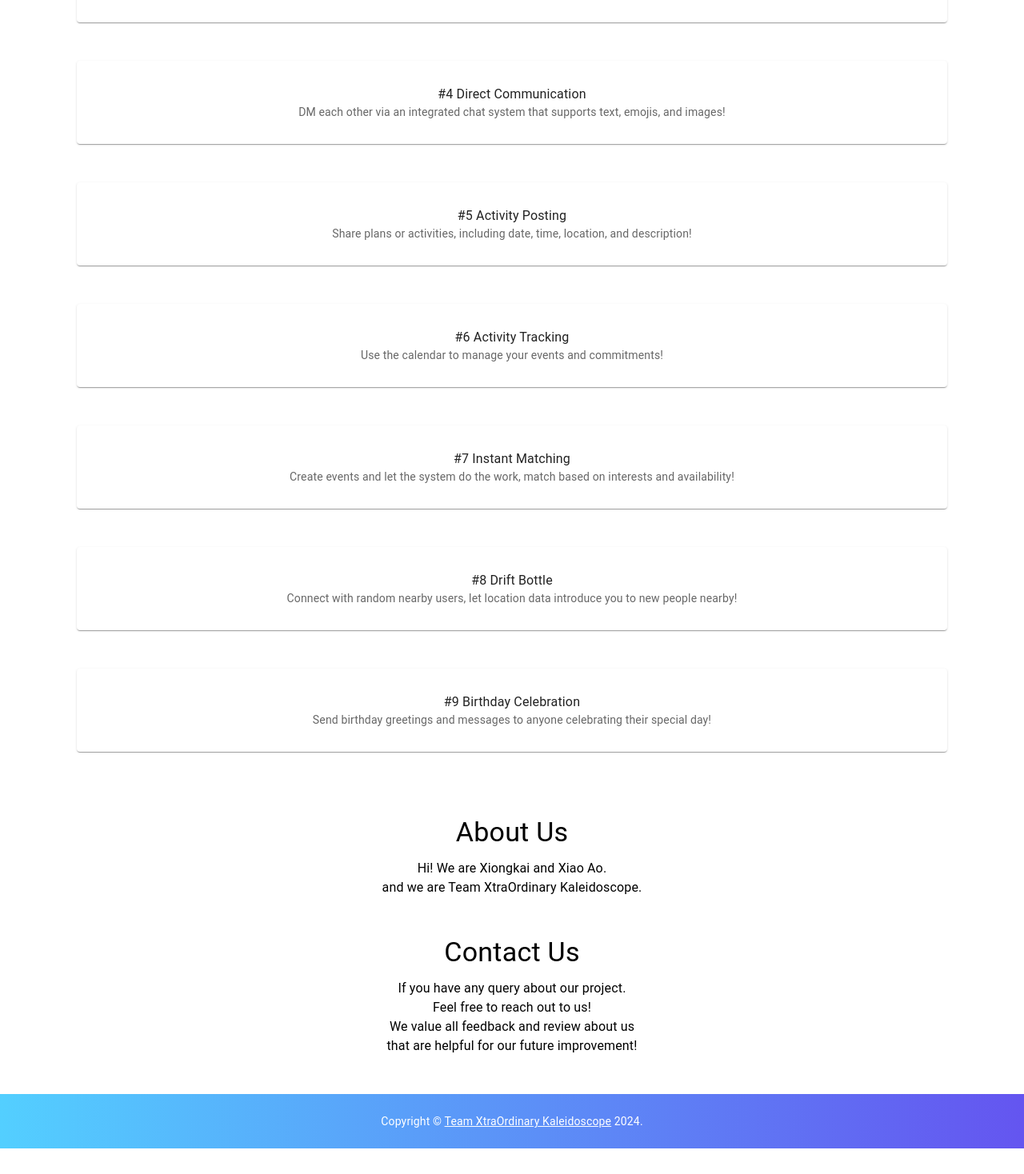
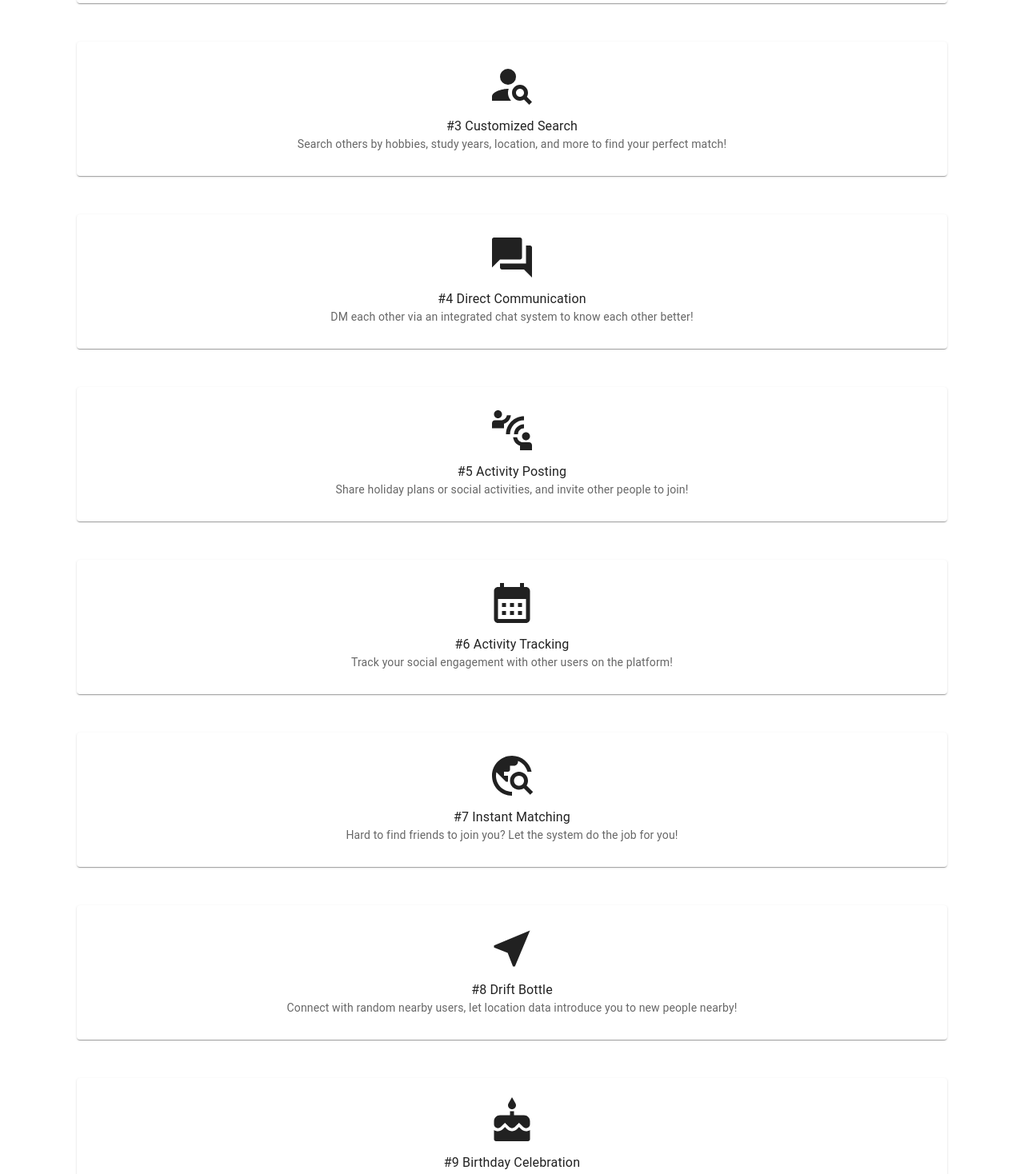
Before and after one commit to MAOXIONGKAI/NUSMate, a React (Create React App) app in the folder Frontend/my-app/: page / in a window 1280 px wide. Shown: the part 1180-2648 px from the top of the page at 80% size. Before the commit the page ends 2616 px from the top, so only its background shows below. Built offline with nearby package versions, Linux system fonts and the light colour scheme; a web font is replaced by a local one.

Commit message:
Improved landing page content
Added Icons to illustrate proposed features
Added more text in About Us and Contact Us sections

```diff
--- a/Frontend/my-app/src/page/Main.js
+++ b/Frontend/my-app/src/page/Main.js
@@ -16,6 +16,15 @@ import "../App.css";
 import Logo from "../image/Logo.png";
 import StyledButton from "../component/StyledButton";
 import Copyright from "./Copyright";
+import AccountCircleIcon from "@mui/icons-material/AccountCircle";
+import Diversity1Icon from "@mui/icons-material/Diversity1";
+import PersonSearchIcon from "@mui/icons-material/PersonSearch";
+import ForumIcon from "@mui/icons-material/Forum";
+import ConnectWithoutContactIcon from "@mui/icons-material/ConnectWithoutContact";
+import CalendarMonthIcon from "@mui/icons-material/CalendarMonth";
+import TravelExploreIcon from "@mui/icons-material/TravelExplore";
+import NearMeIcon from "@mui/icons-material/NearMe";
+import CakeIcon from "@mui/icons-material/Cake";
 
 const HeroContent = styled(Box)(({ theme }) => ({
   padding: theme.spacing(8, 0, 6),
@@ -54,7 +63,8 @@ const FeatureText = styled(Box)(({ theme }) => ({
 }));
 
 const Footer = styled(Box)(({ theme }) => ({
-  background: "linear-gradient(90deg, rgba(83,207,255,1) 0%, rgba(100,85,240,1) 100%)",
+  background:
+    "linear-gradient(90deg, rgba(83,207,255,1) 0%, rgba(100,85,240,1) 100%)",
   padding: theme.spacing(3),
   color: "#fff",
   textAlign: "center",
@@ -131,16 +141,18 @@ function LandingPage() {
           <List>
             <ListItem className="fade-in">
               <Feature>
+                <AccountCircleIcon sx={{ height: "60px", width: "60px" }} />
                 <FeatureText>
                   <ListItemText
                     primary="#1 User Authentication"
-                    secondary="Create your very own user profile, including personal customization!"
+                    secondary="Create your very own user profile and start exploring our platform!"
                   />
                 </FeatureText>
               </Feature>
             </ListItem>
             <ListItem className="fade-in">
               <Feature>
+                <Diversity1Icon sx={{ height: "60px", width: "60px" }} />
                 <FeatureText>
                   <ListItemText
                     primary="#2 Find Your Tribe"
@@ -151,6 +163,7 @@ function LandingPage() {
             </ListItem>
             <ListItem className="fade-in">
               <Feature>
+                <PersonSearchIcon sx={{ height: "60px", width: "60px" }} />
                 <FeatureText>
                   <ListItemText
                     primary="#3 Customized Search"
@@ -161,46 +174,53 @@ function LandingPage() {
             </ListItem>
             <ListItem className="fade-in">
               <Feature>
+                <ForumIcon sx={{ height: "60px", width: "60px" }} />
                 <FeatureText>
                   <ListItemText
                     primary="#4 Direct Communication"
-                    secondary="DM each other via an integrated chat system that supports text, emojis, and images!"
+                    secondary="DM each other via an integrated chat system to know each other better!"
                   />
                 </FeatureText>
               </Feature>
             </ListItem>
             <ListItem className="fade-in">
               <Feature>
+                <ConnectWithoutContactIcon
+                  sx={{ height: "60px", width: "60px" }}
+                />
                 <FeatureText>
                   <ListItemText
                     primary="#5 Activity Posting"
-                    secondary="Share plans or activities, including date, time, location, and description!"
+                    secondary="Share holiday plans or social activities, and invite other people to join!"
                   />
                 </FeatureText>
               </Feature>
             </ListItem>
             <ListItem className="fade-in">
               <Feature>
+                <CalendarMonthIcon sx={{ height: "60px", width: "60px" }} />
                 <FeatureText>
                   <ListItemText
                     primary="#6 Activity Tracking"
-                    secondary="Use the calendar to manage your events and commitments!"
+                    secondary="Track your social engagement with other users on the platform!"
                   />
                 </FeatureText>
               </Feature>
             </ListItem>
             <ListItem className="fade-in">
               <Feature>
+                <TravelExploreIcon sx={{ height: "60px", width: "60px" }} />
                 <FeatureText>
                   <ListItemText
                     primary="#7 Instant Matching"
-                    secondary="Create events and let the system do the work, match based on interests and availability!"
+                    secondary="Hard to find friends to join you? Let the system do the job for you!"
                   />
                 </FeatureText>
               </Feature>
             </ListItem>
             <ListItem className="fade-in">
               <Feature>
+                <NearMeIcon sx={{ height: "60px", width: "60px" }} />
                 <FeatureText>
                   <ListItemText
                     primary="#8 Drift Bottle"
@@ -211,6 +231,7 @@ function LandingPage() {
             </ListItem>
             <ListItem className="fade-in">
               <Feature>
+                <CakeIcon sx={{ height: "60px", width: "60px" }} />
                 <FeatureText>
                   <ListItemText
                     primary="#9 Birthday Celebration"
@@ -227,7 +248,26 @@ function LandingPage() {
             <Typography variant="h4" gutterBottom>
               About Us
             </Typography>
-            <Typography>Hi! We are Xiongkai and Xiao Ao.<br/>and we are Team XtraOrdinary Kaleidoscope.</Typography>
+            <Typography>
+              Hi! We are Xiongkai and Xiao Ao from Team XtraOrdinary
+              Kaleidoscope.
+              <br />
+              <br />
+              As freshmen who are struggling to blend into the new environment in
+              NUS,
+              <br />
+              we believe that having efficient channels to connect people within
+              <br />
+              the new environment is very important, so we created NUSMate!
+              <br />
+              <br />
+              A social platform that provides freshmen and foreign exchange
+              students
+              <br />
+              with extra opportunities to connect with people and make new
+              friends!
+              <br />
+            </Typography>
           </Box>
         </MainContent>
         <MainContent id="contact">
@@ -235,7 +275,16 @@ function LandingPage() {
             <Typography variant="h4" gutterBottom>
               Contact Us
             </Typography>
-            <Typography>If you have any query about our project.<br />Feel free to reach out to us!<br />We value all feedback and review about us<br /> that are helpful for our future improvement!</Typography>
+            <Typography>
+              If you have any query about our project, feel free to reach out to
+              us!
+              <br />
+              We value all feedbacks and reviews that are helpful for our
+              future improvement!
+              <br />
+              Please stay tunned for our wonderful new features in the future,
+              thank you!
+            </Typography>
           </Box>
         </MainContent>
       </main>
@@ -261,7 +310,7 @@ function HomePage(prop) {
 }
 
 export default function Main(prop) {
-  console.log(prop.loggedIn)
+  console.log(prop.loggedIn);
   return (
     <>{prop.loggedIn ? <HomePage profile={prop.profile} /> : <LandingPage />}</>
   );
```
